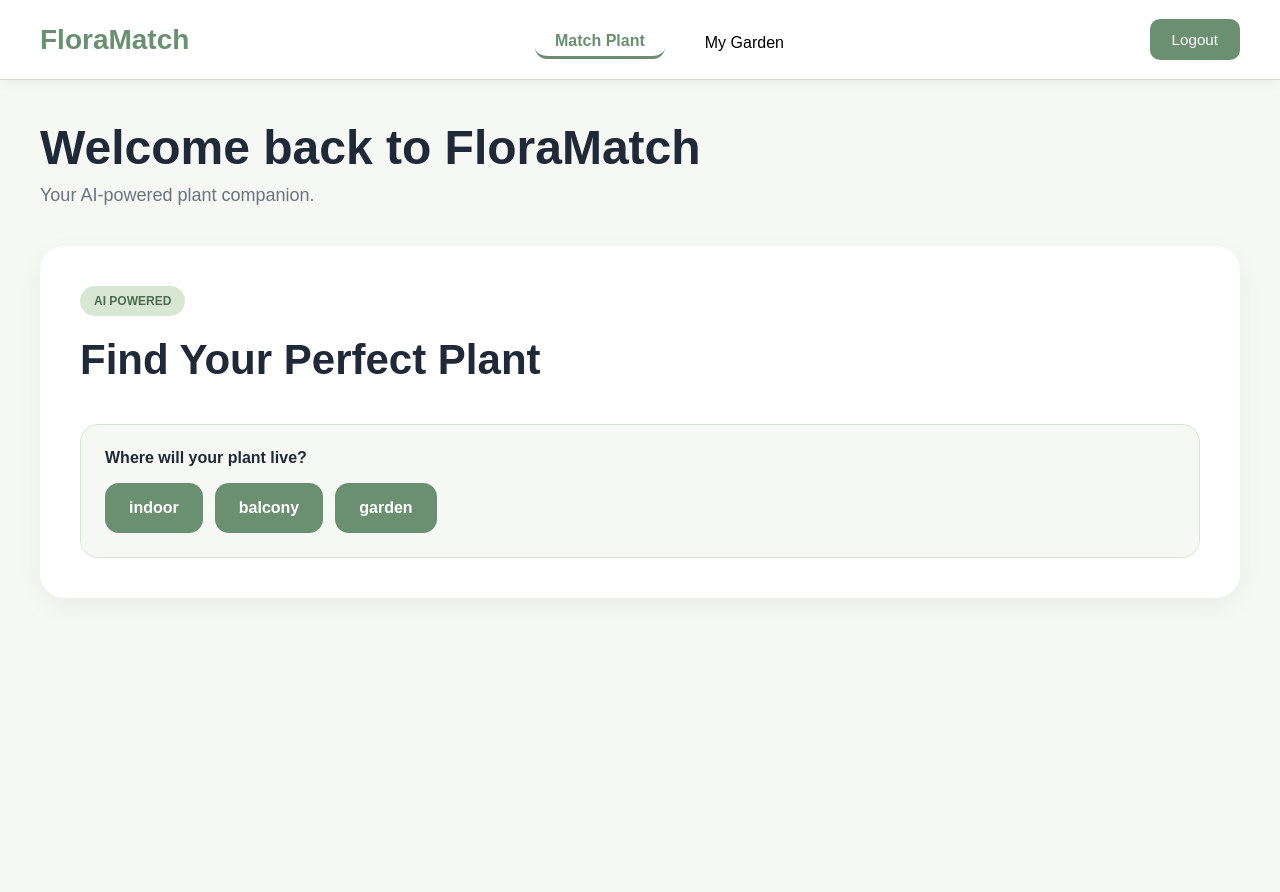
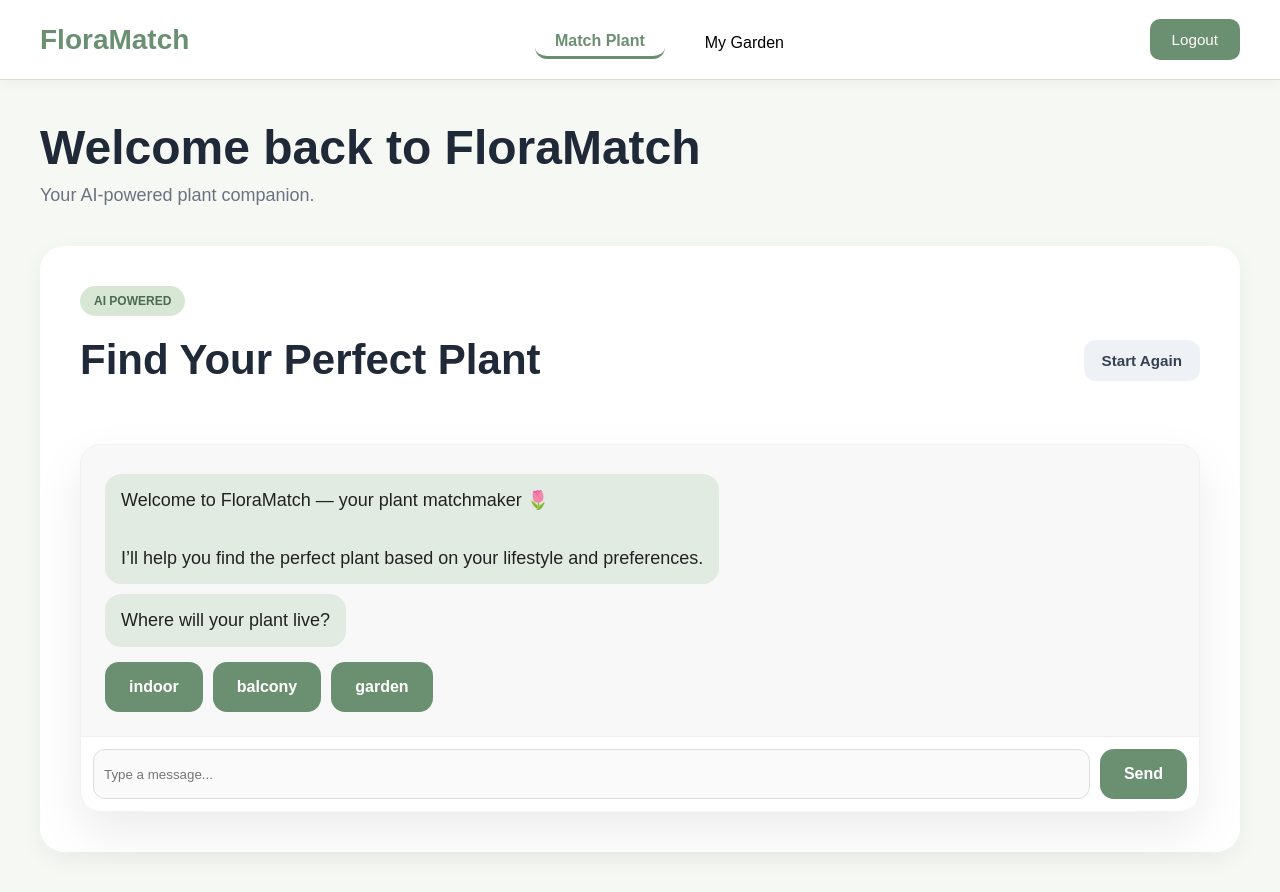
Before and after one commit to malgosiam2/FloraMatch, a React app in the folder floramatch-terraform/frontend/: page /dashboard in a window 1280 px wide. Before the commit the page ends 800 px from the top, so only its background shows below. Built offline with nearby package versions, Linux system fonts and the light colour scheme; the HTML template or start-up script is replaced by a standard one.

Commit message:
recomendation UI update

```diff
--- a/floramatch-terraform/frontend/src/components/AddPlantModal.jsx
+++ b/floramatch-terraform/frontend/src/components/AddPlantModal.jsx
@@ -91,10 +91,10 @@ function AddPlantModal({ onClose, onPlantAdded, plantToEdit, existingPlants = []
         <h2>{plantToEdit && plantToEdit.plantInstanceId ? "Edit Plant Details" : "Add New Plant"}</h2>
 
         <form onSubmit={handleSubmit}>
-          <label>Plant Type / Species</label>
+          <label>Plant Type / Species<span className="required-star">*</span></label>
           <input type="text" placeholder="e.g. Monstera Deliciosa" value={form.plantId} onChange={(e) => setForm({ ...form, plantId: e.target.value })} required />
 
-          <label>Plant Nickname (Must be unique)</label>
+          <label>Plant Nickname (Must be unique)<span className="required-star">*</span></label>
           <input type="text" placeholder="e.g. Greg" value={form.nickname} onChange={(e) => setForm({ ...form, nickname: e.target.value })} required />
 
           <label>Where will your plant live?</label>
--- a/floramatch-terraform/frontend/src/components/MatchPlantSection.jsx
+++ b/floramatch-terraform/frontend/src/components/MatchPlantSection.jsx
@@ -1,6 +1,7 @@
 import { useState } from "react";
 import { getRecommendations } from "../services/recommendationAPI";
 import { addPlant, getPlants, updatePlant } from "../services/gardenApi";
+import "../styles/MatchPlant.css";
 
 const QUESTIONS = [
   {
@@ -145,101 +146,130 @@ function MatchPlantSection() {
     }
   }
 
+  function handleRestartChat() {
+  setStep(0);
+  setAnswers({});
+  setFinished(false);
+  setRecommendations([]);
+  setLoading(false);
+  setError("");
+}
+
   return (
     <div className="match-wrapper">
       <div className="match-card">
         <div className="match-badge">AI POWERED</div>
+        <div className="garden-topbar">
           <h2>Find Your Perfect Plant</h2>
+            <button
+              className="secondary-button"
+              onClick={handleRestartChat}
+          >
+            Start Again
+          </button>
+        </div>
 
-        {!finished && (
-          <div style={{ display: "flex", flexDirection: "column", gap: "16px", marginTop: "20px" }}>
-            {QUESTIONS.map((q, idx) => {
-              if (idx > step) return null;
+        <div className="chat-window">
 
-              const isPastQuestion = idx < step;
+          <div className="chat-scroll">
+
+              <>
+                <div className="chat-block">
+                  <div className="chat-bubble bot">
+                    Welcome to FloraMatch — your plant matchmaker 🌷<br /><br />
+                    I’ll help you find the perfect plant based on your lifestyle and preferences.
+                  </div>
+                </div>
+
+                {QUESTIONS.slice(0, step + 1).map((q, idx) => {
+
                   const savedValue = answers[q.key];
+                  const isCurrent = idx === step;
 
                   return (
-                <div
-                  key={q.key}
-                  style={{
-                    background: "#f6f8f4",
-                    padding: "24px",
-                    borderRadius: "18px",
-                    border: isPastQuestion ? "1px dashed #ccc" : "1px solid #d8e7d3",
-                    opacity: isPastQuestion ? 0.45 : 1,
-                    pointerEvents: isPastQuestion ? "none" : "auto",
-                    transition: "all 0.4s ease"
-                  }}
-                >
-                  <p style={{ fontWeight: "bold", marginBottom: "16px" }}>
-                    {q.question} {isPastQuestion && "✓"}
-                  </p>
+                    <div key={q.key} className="chat-block">
 
-                  <div style={{ display: "flex", gap: "12px", flexWrap: "wrap" }}>
-                    {q.options.map((option) => {
-                      const isOptionSelected = q.key === "flowering"
-                        ? (savedValue === true && option === "yes") || (savedValue === false && option === "no")
-                        : savedValue === option;
+                      <div className="chat-bubble bot">
+                        {q.question}
+                      </div>
 
-                      return (
+                      {isCurrent && typeof savedValue === "undefined" && (
+                      <div className="chat-options">
+                        {q.options.map((option) => (
                           <button
                             key={option}
-                          className="primary-button"
-                          style={{
-                            backgroundColor: isPastQuestion && !isOptionSelected ? "#e0e0e0" : undefined,
-                            color: isPastQuestion && !isOptionSelected ? "#777" : undefined,
-                          }}
+                            className={`primary-button ${
+                              savedValue === option ? "selected" : ""
+                            }`}
                             onClick={() => handleOptionSelect(option)}
                           >
                             {option}
                           </button>
-                      );
-                    })}
+                        ))}
                       </div>
+                      )}
+                      {savedValue && (
+                        <div className="chat-bubble user">
+                          {String(savedValue)}
+                        </div>
+                      )}
+
                     </div>
                   );
                 })}
+
+                {loading && (
+                  <div className="chat-bubble bot typing">
+                    Generating recommendations...
                   </div>
                 )}
-
-        {loading && <p style={{ marginTop: "20px" }}>Generating recommendations...</p>}
-        {error && <p style={{ color: "red", marginTop: "20px" }}>{error}</p>}
+              </>
 
             {recommendations.length > 0 && (
-          <div style={{ marginTop: "30px", display: "flex", flexDirection: "column", gap: "20px" }}>
+              <div className="chat-block">
+                <div className="chat-bubble bot">
+                  I found these plants for you 🌿🌿🌿
+                </div>
+
+                <div className="recommendation-grid">
                   {recommendations.map((plant) => (
-              <div
-                key={plant.id}
-                style={{
-                  padding: "20px",
-                  borderRadius: "16px",
-                  background: "#f6f8f4",
-                  border: "1px solid #d8e7d3",
-                  display: "flex",
-                  flexDirection: "column",
-                  justifyContent: "space-between"
-                }}
-              >
-                <div>
+                    <div key={plant.id} className="rec-card">
                       <h3>{plant.name}</h3>
-                  <p style={{ margin: "8px 0", color: "#444" }}>{plant.description}</p>
-                  <p style={{ fontSize: "14px" }}>☀️ Sunlight: <strong>{plant.sunlight}</strong></p>
-                  <p style={{ fontSize: "14px" }}>💧 Watering: <strong>{plant.watering}</strong></p>
+                      <p>{plant.description}</p>
+
+                      <div className="rec-meta">
+                        ☀️ {plant.sunlight} · 💧 {plant.watering}
                       </div>
 
                       <button
                         className="primary-button"
-                  style={{ marginTop: "15px", backgroundColor: "#2e7d32", alignSelf: "flex-start", padding: "8px 16px" }}
                         onClick={() => openAddtoGardenModal(plant)}
                       >
-                  ➕ Add to My Garden
+                        Add to Garden
                       </button>
                     </div>
                   ))}
                 </div>
+
+              </div>
             )}
+
           </div>
+
+          <div className="chat-input-bar">
+            <input
+              type="text"
+              placeholder="Type a message..."
+              disabled
+            />
+            <button className="primary-button" disabled>
+              Send
+            </button>
+          </div>
+
+        </div>
+      </div>
+
 
       {selectedPlantToSave && (
         <div className="custom-alert-overlay" style={overlayStyle}>
@@ -261,7 +291,7 @@ function MatchPlantSection() {
 
             <div style={{ display: "flex", gap: "10px", justifyContent: "center" }}>
               <button className="secondary-button" onClick={() => setSelectedPlantToSave(null)}>Cancel</button>
-              <button className="primary-button" style={{ backgroundColor: "#2e7d32" }} onClick={handleConfirmSaveToGarden}>Save to Garden</button>
+              <button className="primary-button" onClick={handleConfirmSaveToGarden}>Save to Garden</button>
             </div>
           </div>
         </div>
@@ -281,7 +311,5 @@ function MatchPlantSection() {
   );
 }
 
-const overlayStyle = { position: "fixed", top: 0, left: 0, right: 0, bottom: 0, backgroundColor: "rgba(0,0,0,0.6)", display: "flex", justifyContent: "center", alignItems: "center", zIndex: 2000 };
-const boxStyle = { backgroundColor: "white", padding: "30px", borderRadius: "12px", textAlign: "center", boxShadow: "0px 4px 20px rgba(0,0,0,0.2)", maxWidth: "360px", width: "90%" };
 
 export default MatchPlantSection;
--- a/floramatch-terraform/frontend/src/styles/Dashboard.css
+++ b/floramatch-terraform/frontend/src/styles/Dashboard.css
@@ -59,10 +59,19 @@ body {
 }
 
 .dashboard-main {
+  flex: 1;
+  display: flex;
+  flex-direction: column;
+
   max-width: 1300px;
-  margin: auto;
+  margin: 0 auto;
+
   padding: 40px;
+  box-sizing: border-box;
+
+  min-height: 0;
 }
+
 
 .dashboard-hero {
   margin-bottom: 40px;
--- a/floramatch-terraform/frontend/src/styles/Garden.css
+++ b/floramatch-terraform/frontend/src/styles/Garden.css
@@ -227,3 +227,9 @@
 .empty-icon {
   font-size: 64px;
 }
+
+.required-star {
+  color: #e53935;
+  margin-left: 4px;
+  font-weight: 700;
+}
--- /dev/null
+++ b/floramatch-terraform/frontend/src/styles/MatchPlant.css
@@ -0,0 +1,128 @@
+.match-chat-wrapper {
+  display: flex;
+  justify-content: center;
+  background: #f5f7f4;
+}
+
+.match-chat-window {
+  width: 900px;
+  max-width: 100%;
+  height: 100%;
+  margin: 20px;
+
+  background: white;
+  border-radius: 20px;
+
+  display: flex;
+  flex-direction: column;
+
+  overflow: hidden;
+  box-shadow: 0 20px 50px rgba(0,0,0,0.08);
+}
+
+.chat-window {
+  display: flex;
+  flex-direction: column;
+  background: #f7f8f7;
+  border-radius: 20px;
+  overflow: hidden;
+  box-shadow: 0 20px 50px rgba(0,0,0,0.08);
+  border: 1px solid #f2f2f2;
+}
+
+.chat-scroll {
+  flex: 1;
+  overflow-y: auto;
+  min-height: 0;
+
+  padding: 24px;
+
+  background: #f7f8f7;
+}
+
+.chat-block {
+  display: flex;
+  flex-direction: column;
+  gap: 10px;
+}
+
+.chat-bubble {
+  padding: 12px 16px;
+  border-radius: 16px;
+  max-width: 70%;
+  font-size: 18px;
+  line-height: 1.6;
+  margin-bottom: 5px;
+  margin-top: 5px;
+}
+
+.chat-bubble.bot {
+  background: #e2ebe2;
+  align-self: flex-start;
+  color: #222;
+}
+
+.chat-bubble.user {
+  background: #6b8f71;
+  color: white;
+  align-self: flex-end;
+}
+
+.chat-options {
+  display: flex;
+  gap: 10px;
+  flex-wrap: wrap;
+}
+
+.chat-option {
+  padding: 8px 12px;
+  border-radius: 999px;
+  background: white;
+  cursor: pointer;
+  font-size: 16px;
+}
+
+.chat-option.selected {
+  background: #2e7d32;
+  color: white;
+  border-color: #2e7d32;
+}
+
+.recommendation-grid {
+  display: grid;
+  grid-template-columns: repeat(auto-fill, minmax(240px, 1fr));
+  gap: 14px;
+  margin-top: 10px;
+}
+
+.rec-card {
+  background: #f1f5f1;
+  border-radius: 16px;
+  padding: 14px;
+}
+
+.rec-card p {
+  margin-top: 6px;
+}
+
+.rec-meta {
+  font-size: 14px;
+  color: #666;
+  margin: 8px 0;
+}
+
+.chat-input-bar {
+  display: flex;
+  flex-shrink: 0;
+  gap: 10px;
+  padding: 12px;
+  border-top: 1px solid #eee;
+  background: #fff;
+}
+
+.chat-input-bar input {
+  flex: 1;
+  padding: 10px;
+  border-radius: 12px;
+  border: 1px solid #ddd;
+}
```
Also changed, not shown: floramatch-terraform/frontend/src/components/GardenSection.jsx (+13 -1 lines). Lines whose indentation alone changed are shown as unchanged.
